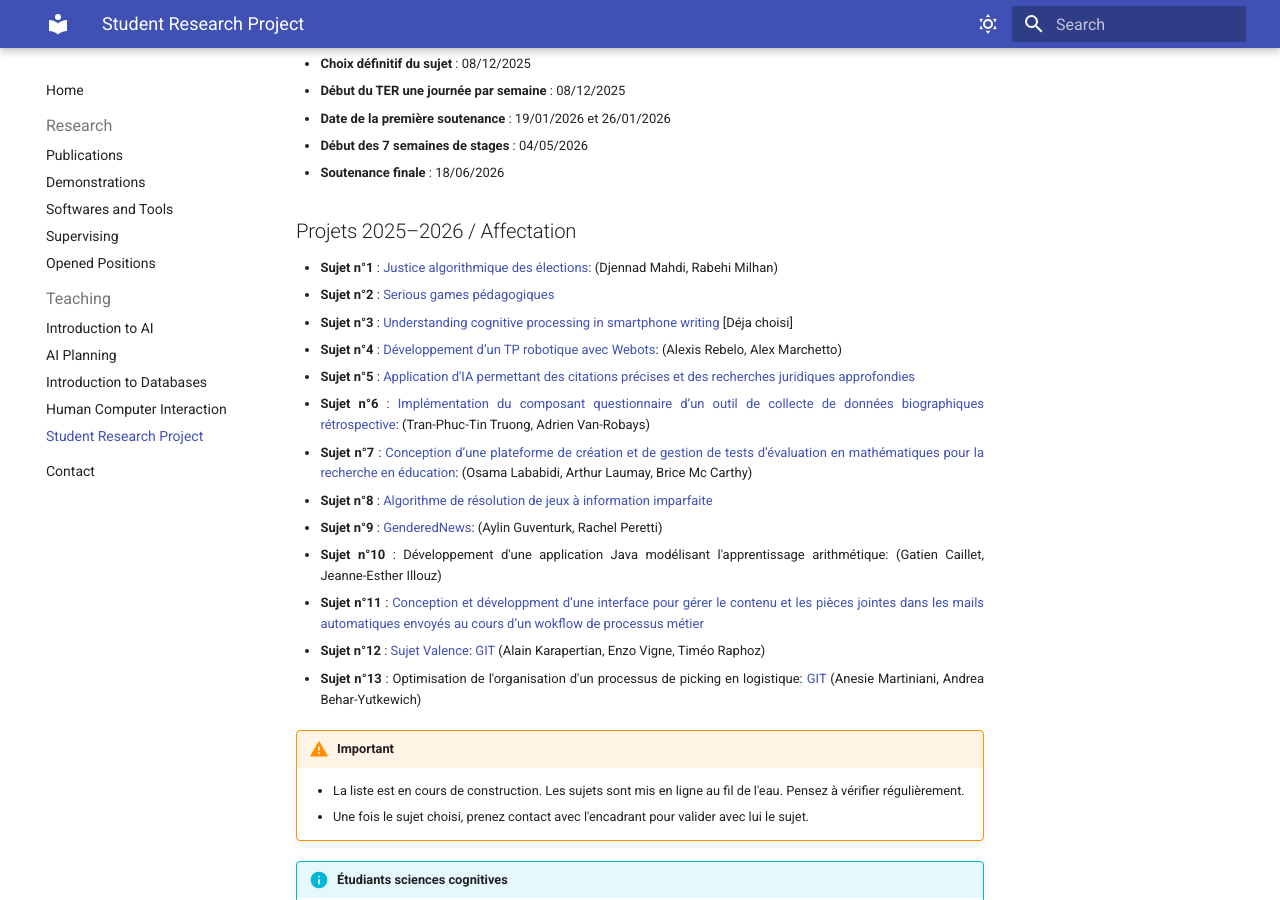
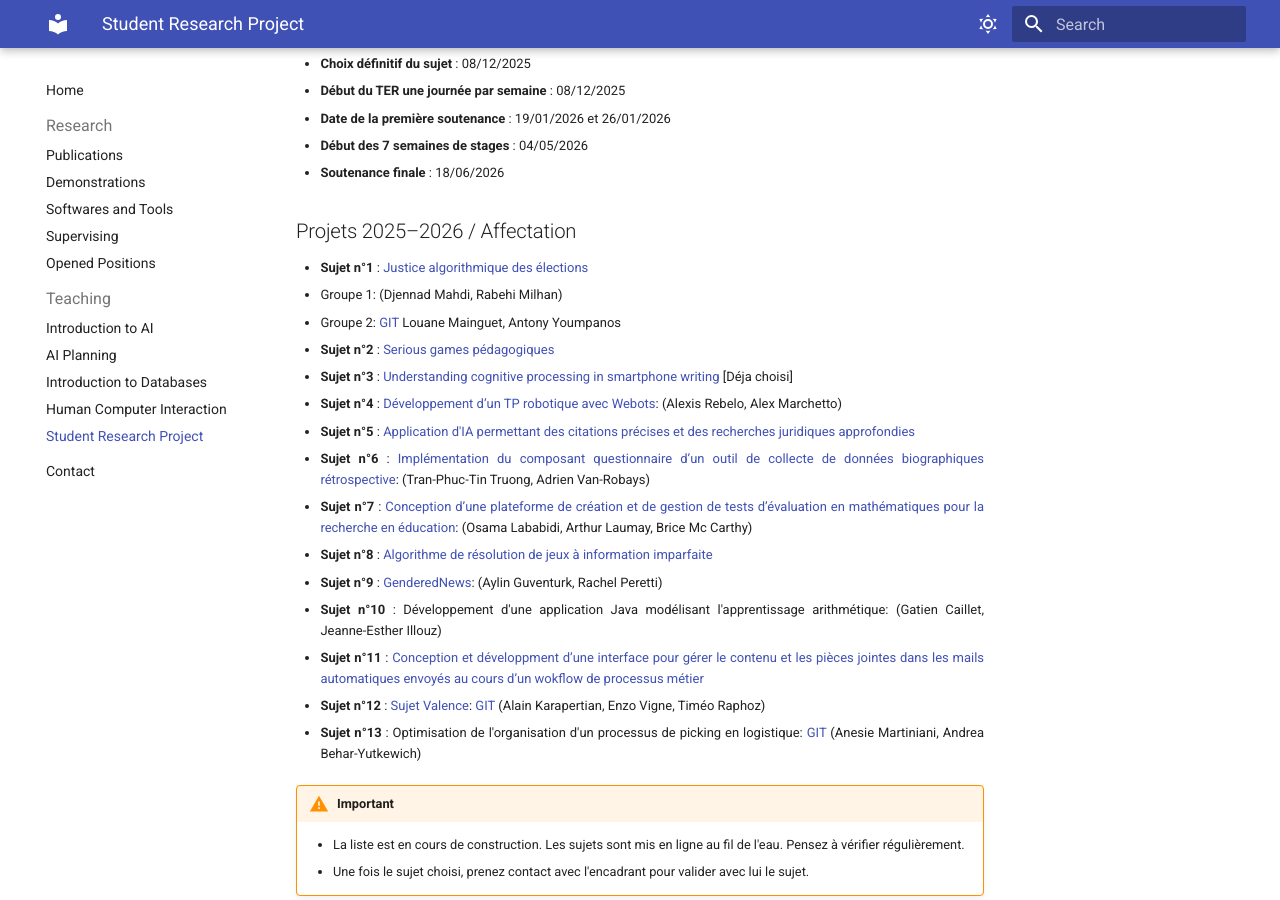
Before and after one commit to pellierd/homepage, an MkDocs documentation site: the page built from docs/teaching/srp.md, in a window 1280 px wide and 900 px high, scrolled down 1012 px. Built offline with MkDocs 1.6.1 and Material for MkDocs 9.7.7, drawn with Linux system fonts in a browser that asks for light colours.

Commit message:
modif ter

```diff
--- a/docs/teaching/srp.md
+++ b/docs/teaching/srp.md
@@ -35,7 +35,9 @@ La première période du projet est consacrée à l'élaboration des documents p
 
 ## Projets 2025–2026 / Affectation
 
-- **Sujet n°1** : [Justice algorithmique des élections](srp/Sujet_1_2025.pdf): (Djennad Mahdi, Rabehi Milhan)
+- **Sujet n°1** : [Justice algorithmique des élections](srp/Sujet_1_2025.pdf)
+  - Groupe 1: (Djennad Mahdi, Rabehi Milhan)
+  - Groupe 2: [GIT](https://github.com/Lmainguet/JADE_ter) Louane Mainguet, Antony Youmpanos
 - **Sujet n°2** : [Serious games pédagogiques](srp/Sujet_2_2025.pdf)
 - **Sujet n°3** : [Understanding cognitive processing in smartphone writing](srp/Sujet_3_2025.pdf) [Déja choisi]
 - **Sujet n°4** : [Développement d’un TP robotique avec Webots](srp/Sujet_4_2025.pdf): (Alexis Rebelo, Alex Marchetto)
```
